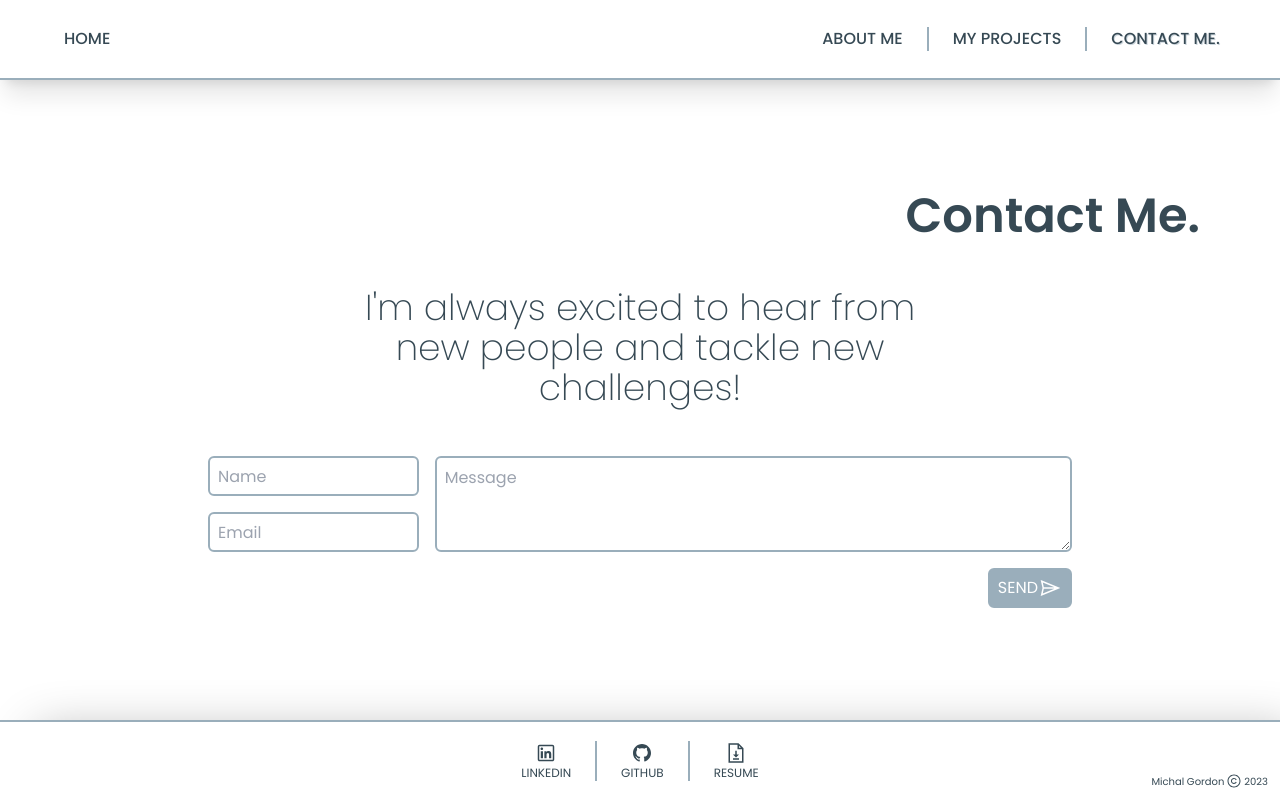
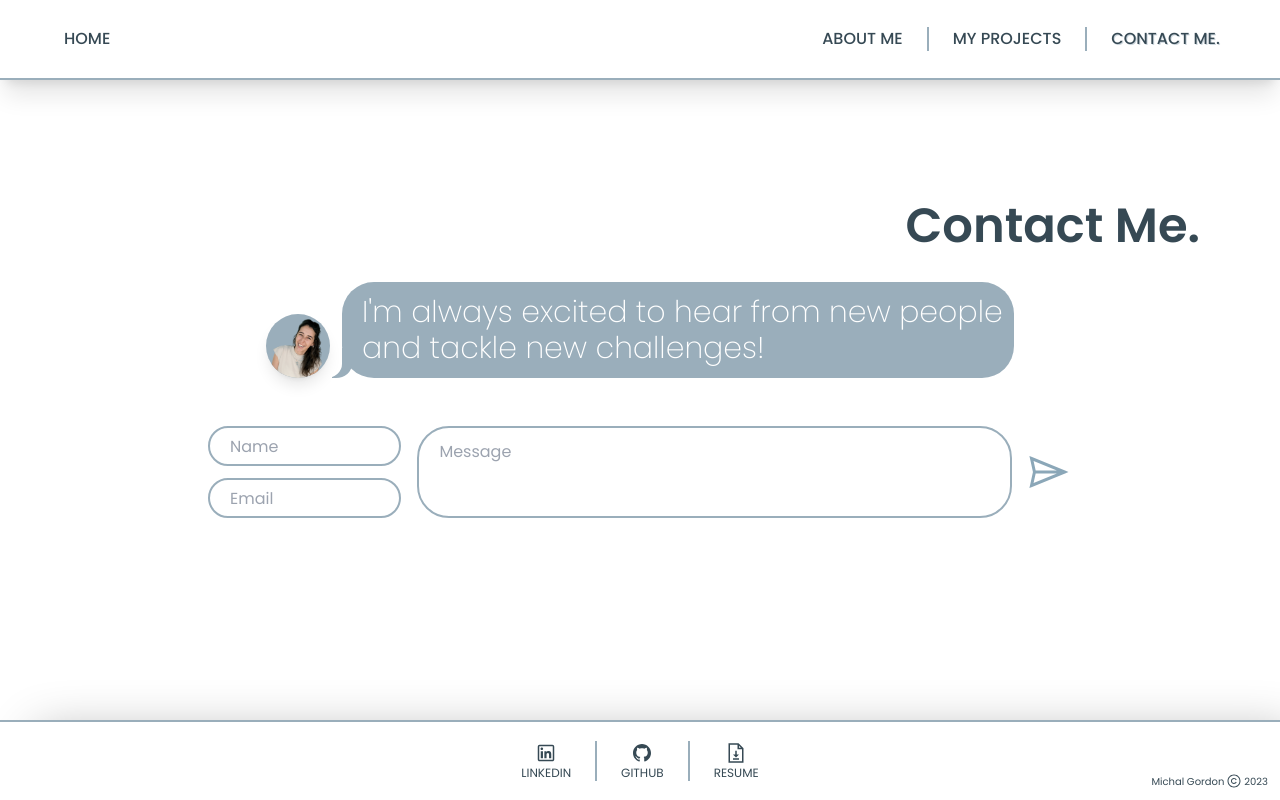
Before and after one commit to Michalgordon/mikeys-portfolio, a React (Vite) app: page /contact in a window 1280 px wide. Built offline with nearby package versions, Linux system fonts and the light colour scheme.

Commit message:
created msg bubble

```diff
--- a/src/App.jsx
+++ b/src/App.jsx
@@ -17,7 +17,7 @@ function App() {
     <div className="w-full font-poppins flex flex-col h-full bg-white">
       <Header></Header>
       <div className="overflow-auto flex flex-grow">
-        <Suspense fallback={<div>loading...</div>}>
+        <Suspense>
           <AnimatePresence>
             <Outlet></Outlet>
           </AnimatePresence>
--- a/src/components/MyExperience.jsx
+++ b/src/components/MyExperience.jsx
@@ -1,13 +1,14 @@
 import { EXPERIENCE_LIST } from "../constants";
-import { ExperienceCard, Icon } from "./index";
+import { ExperienceCard, Icon, ProfilePicture } from "./index";
 
 const MyExperience = () => {
   return (
     <div className="timeline">
-      <img
-        className="relative timeline-icon z-10 left-1/2 -translate-x-1/2 w-40 aspect-square object-scale-down object-center rounded-full border-2 border-russian-blue bg-russian-blue shadow-lg mb-20"
-        src="./mikey-profile.png"
-      ></img>
+      <ProfilePicture
+        className={
+          "relative timeline-icon z-10 left-1/2 -translate-x-1/2 w-20 border-2 border-russian-blue bg-russian-blue mb-20"
+        }
+      ></ProfilePicture>
 
       {EXPERIENCE_LIST.map((experienceItem, index) => (
         <div key={index} className="flex">
--- a/src/components/ProfilePicture.jsx
+++ b/src/components/ProfilePicture.jsx
@@ -1,11 +1,17 @@
-const ProfilePicture = () => {
+import PropTypes from "prop-types";
+
+const ProfilePicture = ({ className }) => {
   return (
     <img
-      className="min-w-[250px] w-[250px] md:min-w-[400px] md:w-[400px] z-40 -rotate-12 relative aspect-square object-scale-down object-center shadow-lg
-          rounded-[70%]  bg-russian-blue"
+      className={` ${className} rounded-full aspect-square object-scale-down object-center shadow-lg
+      bg-russian-blue`}
       src="./mikey-profile.png"
     ></img>
   );
 };
 
 export default ProfilePicture;
+
+ProfilePicture.propTypes = {
+  className: PropTypes.string,
+};
--- a/src/index.css
+++ b/src/index.css
@@ -37,11 +37,15 @@ input::-webkit-inner-spin-button {
 
 
 @layer components {
-input , textarea {
-  @apply border-russian-blue p-2 text-base w-full border-2 text-gray-500 rounded-md h-10 box-border outline-none
+input  {
+  @apply border-russian-blue px-5 py-3 text-base w-full border-2 text-gray-500 rounded-[2rem] h-10 box-border outline-none
 }
+textarea{
+  @apply border-russian-blue px-5 py-3 text-base w-full border-2 text-gray-500 rounded-[2rem] box-border outline-none
+}
+
 button, button[type="submit"] {
-  @apply h-10 border-russian-blue p-2 text-base border-2 rounded-md text-white bg-russian-blue box-border uppercase
+  @apply text-base rounded-md  box-border uppercase
 }
 h1, h2, h3{
   @apply text-sea-kelp
@@ -69,6 +73,35 @@ a > .icon {
 .tooltip {
   position: relative;
   display: inline-block;
+}
+
+.msg-bubble{
+  position: relative;
+}
+.msg-bubble:before {
+  width: 20px;
+  background-color: white; /* All tails have the same bg cutout */
+  border-bottom-right-radius: 16px 14px;
+  left:-10px;
+
+  @apply bg-russian-blue
+
+
+}
+
+.msg-bubble:after {
+  width: 20px;
+  background-color: white;
+  border-bottom-right-radius: 16px 14px;
+  left:-20px;
+}
+
+.msg-bubble:before,
+.msg-bubble:after {
+  position: absolute;
+  bottom: 0;
+  height:30px; /* height of our bubble "tail" - should match the border-radius above */
+  content: '';
 }
 
 .tooltip .tooltiptext {
--- a/src/pages/AboutMe.jsx
+++ b/src/pages/AboutMe.jsx
@@ -29,11 +29,14 @@ const AboutMe = () => {
         </motion.h2>
         <div className="flex gap-10 justify-center items-center">
           <motion.div
+            className="flex flex-col justify-center"
             initial={{ x: "200%" }}
             animate={{ x: "0" }}
             transition={{ duration: 0.7, type: "spring" }}
           >
-            <ProfilePicture></ProfilePicture>
+            <ProfilePicture
+              className={"min-w-[400px] w-[400px]"}
+            ></ProfilePicture>
           </motion.div>
           <motion.div
             className="flex-col"
--- a/src/pages/ContactMe.jsx
+++ b/src/pages/ContactMe.jsx
@@ -1,5 +1,5 @@
 import React, { useRef, useState } from "react";
-import { Icon } from "../components";
+import { Icon, ProfilePicture } from "../components";
 import emailjs from "@emailjs/browser";
 import { motion } from "framer-motion";
 
@@ -55,33 +55,37 @@ const ContactMe = () => {
   return (
     <div className="flex flex-col flex-grow justify-center px-20">
       <motion.h2
-        className="section-header"
+        className="section-header relative -top-20"
         initial={{ y: -100 }}
         animate={{ y: 0 }}
         transition={{ duration: 1, type: "spring", bounce: 0.5 }}
       >
         Contact Me.
       </motion.h2>
-      <div className="flex flex-col justify-center items-center gap-12 pt-24">
-        <motion.h1
-          className="text-center text-4xl font-thin w-1/2"
-          initial={{ opacity: 0 }}
-          animate={{ opacity: "100%" }}
-          transition={{ delay: 0.2, ease: "easeOut", duration: 1 }}
+
+      <div className="flex flex-col justify-center items-center gap-12">
+        <motion.div
+          className="flex justify-center gap-3"
+          initial={{ y: "100%", opacity: 0 }}
+          animate={{ y: 0, opacity: 1 }}
+          transition={{ delay: 0.7, duration: 0.7, type: "spring" }}
         >
-          I'm always excited to hear from new people and tackle new challenges!
-        </motion.h1>
+          <ProfilePicture className={"w-16 self-end z-10"}></ProfilePicture>
+          <h1 className="msg-bubble text-3xl w-[60%] font-thin text-white bg-russian-blue rounded-[2rem] pl-5 py-3 self-end">
+            I'm always excited to hear from new people and tackle new
+            challenges!
+          </h1>
+        </motion.div>
 
         <motion.form
           ref={form}
-          className="flex w-full flex-col gap-4 px-32"
+          className="flex w-full items-center gap-3 px-32"
           onSubmit={sendEmail}
-          initial={{ x: "-200%" }}
-          animate={{ x: 0 }}
-          transition={{ duration: 0.7, type: "spring" }}
+          initial={{ opacity: 0 }}
+          animate={{ opacity: "100%" }}
+          transition={{ ease: "easeOut", duration: 1 }}
         >
-          <div className="flex gap-4">
-            <div className="flex flex-col gap-4 basis-1/3">
+          <div className="flex flex-col gap-3 basis-1/3 mr-1">
             <input
               type="text"
               placeholder="Name"
@@ -103,20 +107,14 @@ const ContactMe = () => {
             type="text"
             placeholder="Message"
             name="message"
-              rows="10"
-              className="flex-grow input min-h-[100%] resize-none tall:resize-y tall:max-h-[300px] overflow-auto"
+            className="input resize-none h-full"
             required
           ></textarea>
-          </div>
-          <button
-            type="submit"
-            className="group -left-1/3 overflow-hidden flex justify-self-end justify-center items-center gap- w-fit ml-auto hover:shadow-lg"
-          >
-            {buttonStatus[currentEmailStatus].text}
+          <button type="submit" className="">
             <Icon
               name={buttonStatus[currentEmailStatus].icon}
-              fill="white"
-              className="w-6 group-hover:animate-wiggle"
+              fill="#8BA7B8"
+              className="w-12 hover:animate-wiggle "
             ></Icon>
           </button>
         </motion.form>
--- a/src/pages/Hero.jsx
+++ b/src/pages/Hero.jsx
@@ -48,7 +48,7 @@ const Hero = () => {
         animate={{ x: "0" }}
         transition={{ duration: 0.7, type: "spring" }}
       >
-        <ProfilePicture></ProfilePicture>
+        <ProfilePicture className={"w-[400px]"}></ProfilePicture>
       </motion.div>
     </div>
   );
```
Lines whose indentation alone changed are shown as unchanged.
